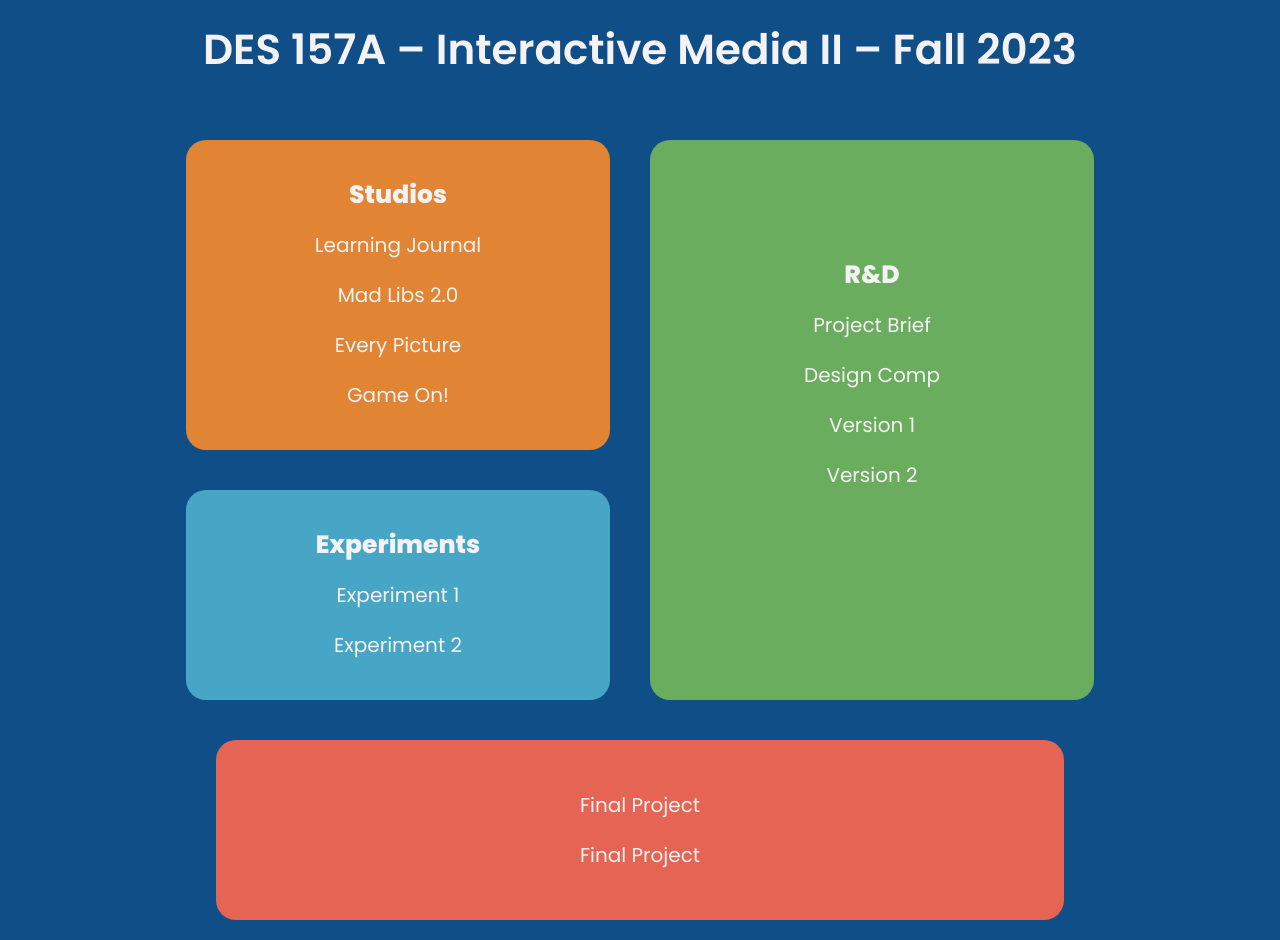
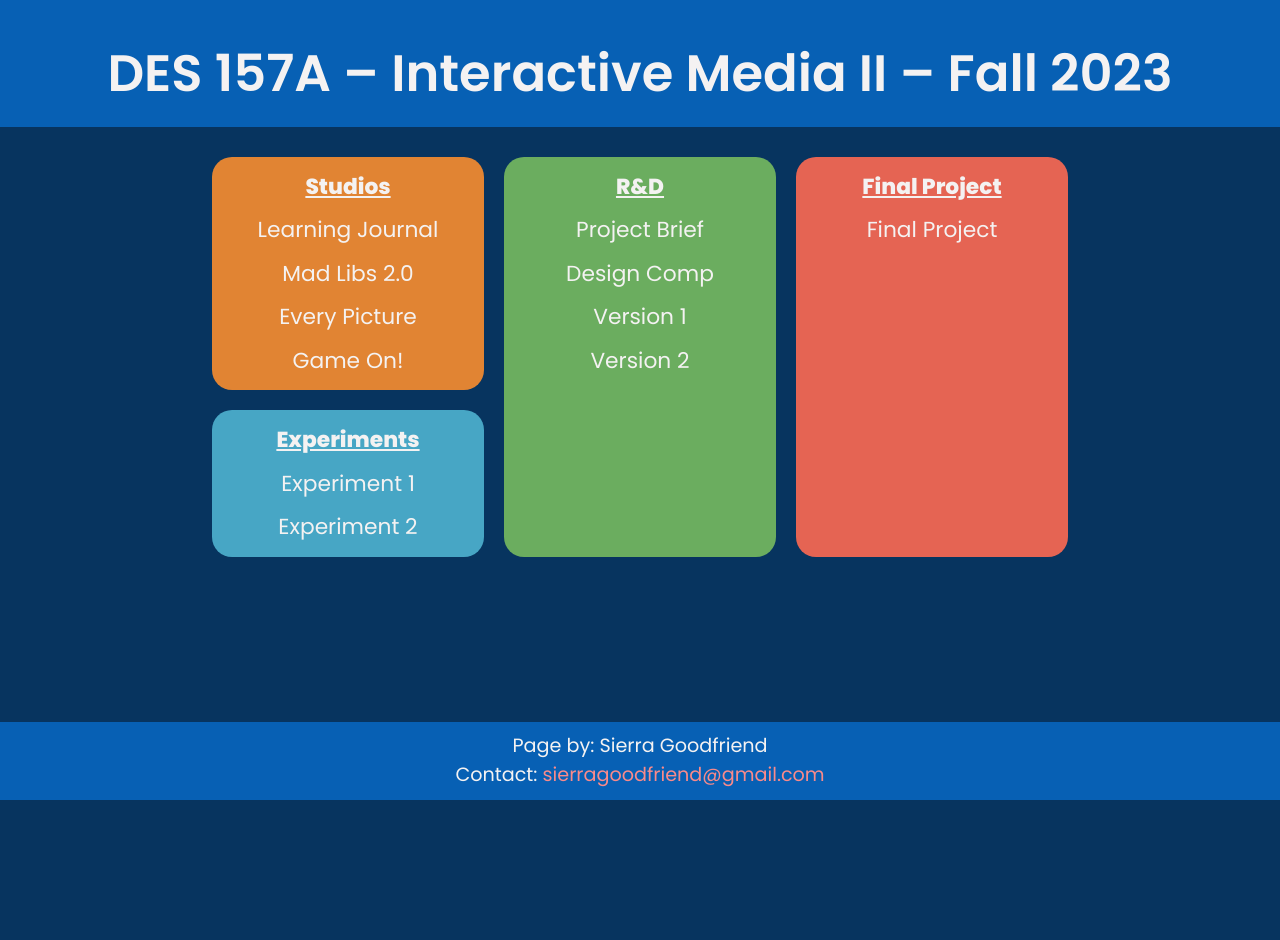
Before and after one commit to sierragoodfriend/des157a-old, a plain HTML site: page index.html in a window 1280 px wide. After the commit the page ends 800 px from the top, so only its background shows below. Drawn offline with Linux system fonts and the light colour scheme.

Commit message:
2nd addition

```diff
--- a/index.html
+++ b/index.html
@@ -2,12 +2,12 @@
 <html lang="en">
 <head>
     <meta charset="UTF-8">
-    <meta name="viewport" content="width=device-width, initial-scale=1.0">
     <link rel="preconnect" href="https://fonts.googleapis.com">
     <link rel="preconnect" href="https://fonts.gstatic.com" crossorigin>
     <link rel="preconnect" href="https://fonts.googleapis.com">
     <link rel="preconnect" href="https://fonts.gstatic.com" crossorigin>
     <link href="https://fonts.googleapis.com/css2?family=Poppins:wght@400;600;800&display=swap" rel="stylesheet">
+    <meta name="viewport" content="width=device-width, initial-scale=1.0">
     <link rel="stylesheet" href="stylesheet.css">
     <title>DES 157A Portal Page</title>
 </head>
@@ -20,9 +20,11 @@
     </header>
 
     <div id="centeringContainer">
-    <!-- LEFT COLUMN -->
-        <div id="middleColumnFlex">
+        <!-- groups all boxes and keeps them in the middle of the screen -->
+        <div id="rdFlex">
+            <!-- puts r&d box next to the studios and experiments box -->
             <div id="leftColumnFlex">
+                <!-- captures studios and experiments together and puts them into a collumn -->
                 <div id="studiosContainer">
                     <p class="boldTitles">
                         Studios
@@ -48,8 +50,6 @@
                 </div>
             </div>
 
-        <!-- MIDDLE BOX -->
-
             <div id="rdContainer">
                 <p class="boldTitles">
                     R&D
@@ -62,10 +62,9 @@
                     Version 2 <br>
                 </p>
             </div>
-        </div>
 
             <div id="finalContainer">
-            <p class="oldTitles">
+                <p class="boldTitles">
                     Final Project
                 </p>
 
@@ -74,5 +73,11 @@
                 </p>
             </div>
         </div>
+    </div>
+
+    <footer class="footerStyling">
+        Page by: Sierra Goodfriend <br>
+        Contact: <a href="mailto:&#115;&#105;&#101;&#114;&#114;&#097;&#103;&#111;&#111;&#100;&#102;&#114;&#105;&#101;&#110;&#100;&#064;&#103;&#109;&#097;&#105;&#108;&#046;&#099;&#111;&#109;">&#115;&#105;&#101;&#114;&#114;&#097;&#103;&#111;&#111;&#100;&#102;&#114;&#105;&#101;&#110;&#100;&#064;&#103;&#109;&#097;&#105;&#108;&#046;&#099;&#111;&#109;</a>
+    </footer>
 </body>
 </html>
--- a/stylesheet.css
+++ b/stylesheet.css
@@ -1,113 +1,203 @@
 * {
     margin: 0;
     padding: 0;
-
 }
 
 body {
-    background-color: #104e87;
+    background-color: #07345f;
     color: rgb(244, 242, 242);
     line-height: 60px;
+    overflow-y: auto;
 }
 
 h1 {
     font-family: 'Poppins', sans-serif;
     font-weight: 600;
-    font-size: 42px;
+    font-size: 34px;
     text-align: center;
-    padding: 20px 10px 0px 10px;
+    background-color: #0760b4;
+    line-height: 1.3;
+    padding: 10px;
+}
+
+.boldTitles {
+    font-size: 3vw;
+    font-weight: 800;
+    text-align: center;
+    text-decoration: underline;
+}
+
+
+#studiosContainer, #experimentsContainer, #rdContainer, #finalContainer {
+    line-height: 35px;
+    text-align: center;
+    font-size: 3vw;
+    font-family: 'Poppins', sans-serif;
+    font-weight: 400;
+    border-radius: 20px;
+    margin: 5px;
+    padding: 5vw;
+    width: 20vw;
+    transition: 0.3s ease-in-out;
 }
 
 #studiosContainer {
-    line-height: 35px;
-    text-align: center;
-    font-size: 16px;
-    font-family: 'Poppins', sans-serif;
-    font-weight: 400;
     background-color: rgb(225, 132, 51);
-    display: block;
-    padding: 30px 20px 30px 20px;
-    width: 30vw;
-    margin: 60px 20px 20px 20px;
-    border-radius: 20px;
 }
 
-.boldTitles {
-    font-size: 20px;
-    font-weight: 800;
+#studiosContainer:hover {
+    background-color: rgb(244, 242, 242);
+    color: rgb(225, 132, 51);
+    font-weight: 600;
 }
 
 #experimentsContainer {
-    line-height: 36px;
-    text-align: center;
-    font-size: 16px;
-    font-family: 'Poppins', sans-serif;
-    font-weight: 400;
     background-color: rgb(71, 166, 197);
-    display: block;
-    padding: 30px 20px 30px 20px;
-    width: 30vw;
-    margin: 20px 20px 20px 20px;
-    border-radius: 20px;
+}
+
+#experimentsContainer:hover {
+    background-color: rgb(244, 242, 242);
+    color: rgb(71, 166, 197);
+    font-weight: 600;
+}
+
+#rdContainer {
+    background-color: rgb(107, 173, 95);
+}
+
+#rdContainer:hover {
+    background-color: rgb(244, 242, 242);
+    color: rgb(107, 173, 95);
+    font-weight: 600;
+}
+
+#finalContainer {
+    background-color: rgb(229, 100, 83);
+}
+
+#finalContainer:hover {
+    background-color: rgb(244, 242, 242);
+    color: rgb(229, 100, 83);
+    font-weight: 600;
+}
+
+#rdFlex {
+    display: flex;
 }
 
 #leftColumnFlex {
     display: flex;
     flex-direction: column;
-    align-items: start;
-}
-
-#rdContainer {
-    line-height: 36px;
-    text-align: center;
-    font-size: 16px;
-    font-family: 'Poppins', sans-serif;
-    font-weight: 400;
-    background-color: rgb(107, 173, 95);
-    display: block;
-    padding: 110px 30px 30px 30px;
-    margin: 60px 20px 20px 20px;
-    width: 30vw;
-    border-radius: 20px;
-}
-
-#middleColumnFlex {
-    display: flex;
-}
-
-/* justify-content: center; */
-
-#finalContainer {
-    line-height: 36px;
-    text-align: center;
-    font-size: 16px;
-    font-family: 'Poppins', sans-serif;
-    font-weight: 400;
-    background-color: rgb(229, 100, 83);
-    display: block;
-    padding: 40px 40px 40px 40px;
-    width: 60vw;
-    margin: 20px;
-    border-radius: 20px;
 }
 
 #centeringContainer {
     display: flex;
-    flex-direction: column;
     justify-content: center;
-    align-items: center; /* Add this line to center horizontally */
-
+    align-items: center;
+    padding: 40px 0px 0px 0px;
 }
 
-@media (min-width: 600px) {
+.footerStyling {
+    line-height: 1.5;
+    text-align: center;
+    font-size: 3vw;
+    font-family: 'Poppins', sans-serif;
+    font-weight: 400;
+    padding: 10px 0px 10px 0px;
+    background-color:  #0760b4;
+    position: fixed;
+    bottom: 0;
+    width: 100%;
+}
 
-.boldTitles {
-    font-size: 25px;
+a {
+    text-decoration: none;
+    color: rgb(249, 138, 138);
+}
+
+@media (max-width: 480px) {
+h1 {
+    font-size: 24px;
+    line-height: 1.5;
 }
 
 #studiosContainer, #experimentsContainer, #rdContainer, #finalContainer {
-    font-size: 20px;
-    line-height: 50px;
+    font-size: 12px;
+    padding: 10px;
+}
 }
 
+
+@media (min-width: 700px) {
+    h1 {
+        font-size: 4vw;
+        padding: 40px 10px 20px 10px;
+    }
+
+    #studiosContainer, #experimentsContainer, #rdContainer, #finalContainer {
+        line-height: 2;
+        padding: 20px;
+        margin: 20px;
+        font-size: 2vw;
+    }
+
+    .footerStyling {
+        font-size: 2vw;
+    }
 }
+
+
+@media (min-width: 850px) {
+    #centeringContainer {
+        padding: 20px 0px 0px 0px;
+    }
+}
+
+@media (min-width: 950px) {
+    h1 {
+        font-size: 4vw;
+    }
+
+    .boldTitles {
+        font-size: 2vw;
+    }
+
+    #studiosContainer, #experimentsContainer, #rdContainer, #finalContainer {
+        font-size: 2vw;
+    }
+
+    .footerStyling {
+        font-size: 1.5vw;
+    }
+}
+
+@media (min-width: 1080px) {
+    h1 {
+        font-size: 4vw;
+    }
+
+    .boldTitles {
+        font-size: 1.7vw;
+    }
+
+    #studiosContainer, #experimentsContainer, #rdContainer, #finalContainer {
+        font-size: 1.7vw;
+        padding: 8px;
+        margin: 10px;
+    }
+
+    .footerStyling {
+        font-size: 1.5vw;
+    }
+}
+
+@media (max-height: 800px) {
+    body {
+      height: 800px; /* Set a maximum height in pixels */
+    }
+  }
+
+/* @media (max-width: 1200px) {
+    body {
+      width: 1200px;
+    } */
```
Also changed, not shown: 1 other file. Lines whose indentation alone changed are shown as unchanged.
